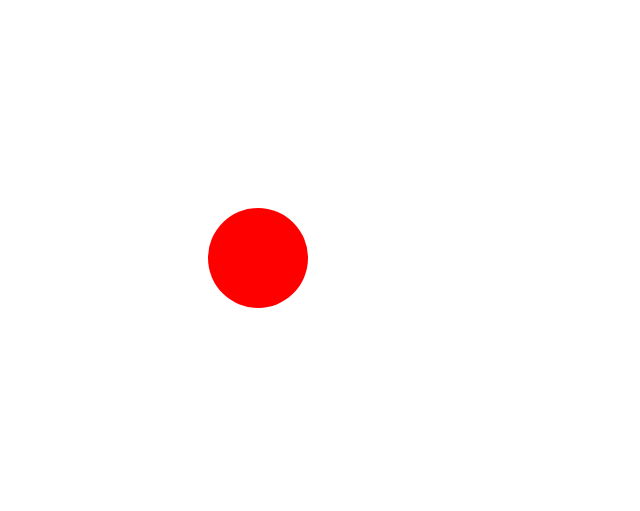
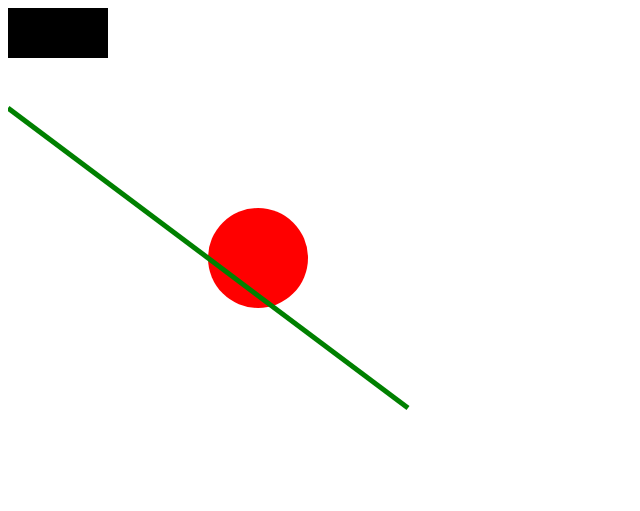
Before and after one commit to Li-Heng-LH/d3jsTutorial, a plain HTML site: page tut3.html in a window 1280 px wide. Shown: the whole page, without its empty margins (0-640 px from the left). Drawn offline with nearby package versions, Linux system fonts and the light colour scheme.

Commit message:
Tut3 done

```diff
--- a/tut3.html
+++ b/tut3.html
@@ -22,6 +22,18 @@
 						.attr("r", 50)
 						.attr("fill", "red");
 
+			var rect = canvas.append("rect")
+						.attr("width",100)
+						.attr("height",50);
+
+			var line = canvas.append("line")
+						.attr("x1",0)
+						.attr("y1", 100)
+						.attr("x2",400)
+						.attr("y2",400)
+						.attr("stroke", "green")
+						.attr("stroke-width", 5);
+
 		</script>
 
 	</body>
```
